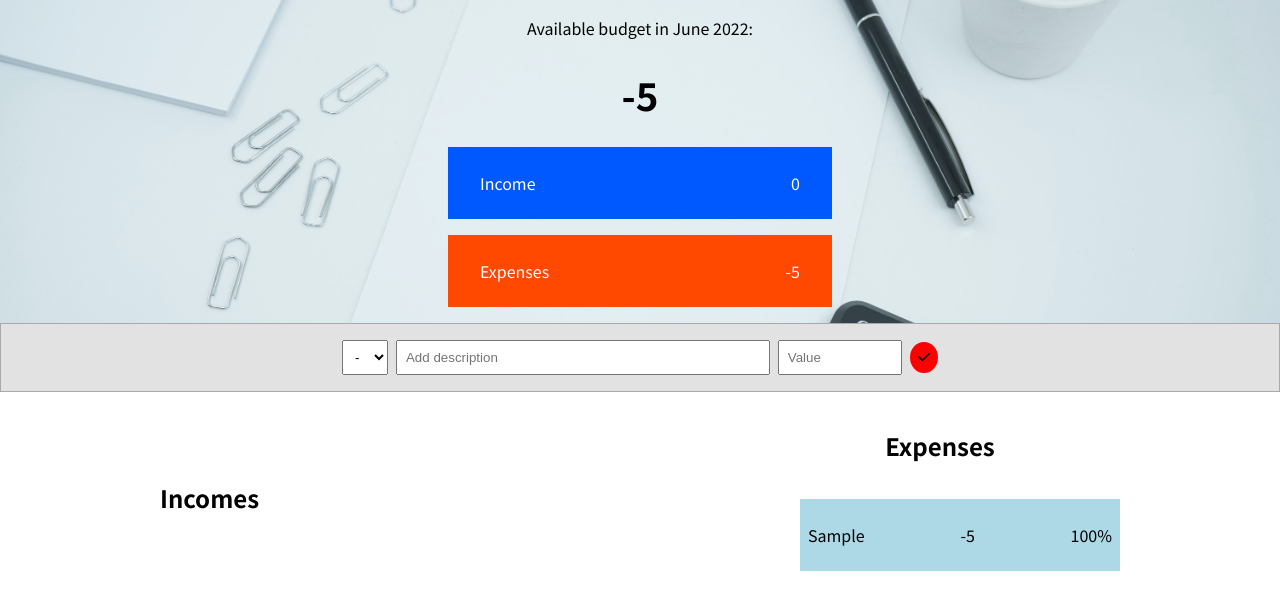
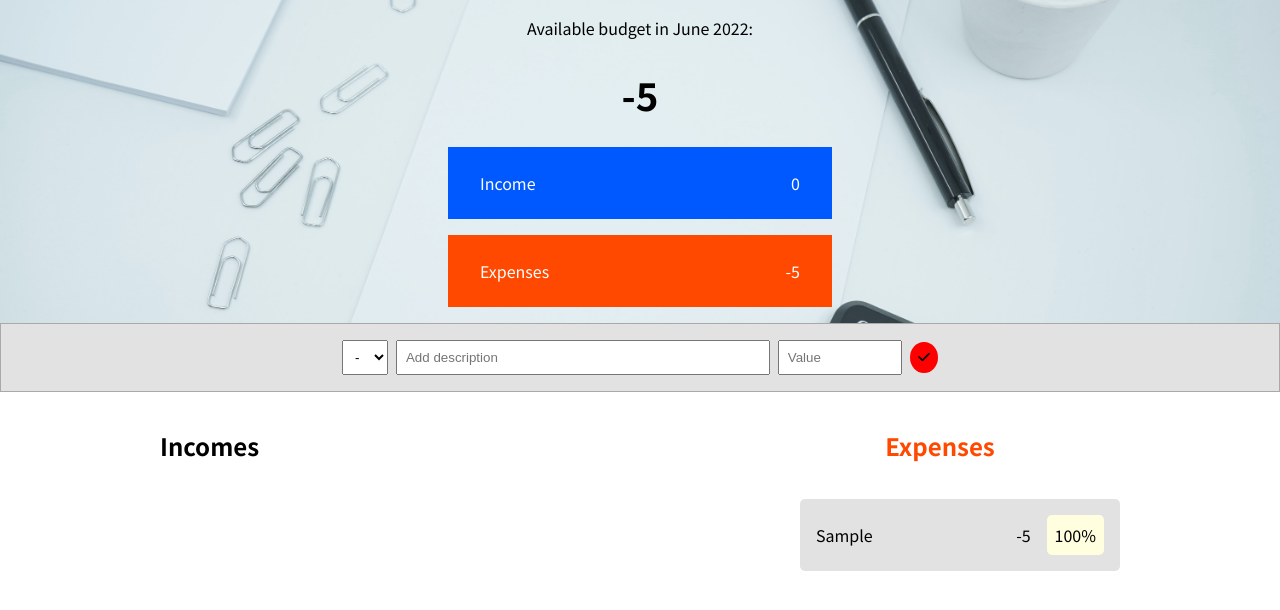
Before and after one commit to veljkovic92/income-and-expense, a React (Create React App) app: page / in a window 1280 px wide. Both pictures are taken after typing "Sample", "5" into the empty fields and a click on the button 924 px from the left and 357 px from the top of the page. Shown: the top 610 px of the page. Built offline with nearby package versions, Linux system fonts and the light colour scheme.

Commit message:
Styling changes to ExpenseItem

```diff
--- a/src/components/Expenses/ExpenseItem.css
+++ b/src/components/Expenses/ExpenseItem.css
@@ -3,8 +3,26 @@
   justify-content: space-between;
   align-items: center;
   width: 20rem;
-  padding: 0.5rem;
+  padding: 0.5rem 1rem;
   margin: 1rem 0;
 
-  background-color: lightblue;
+  background-color: rgb(226, 226, 226);
+  border-radius: 5px;
 }
+
+.item__right {
+  display: flex;
+  justify-content: space-between;
+  align-items: center;
+}
+
+.item__value {
+  display: inline-block;
+  margin-right: 1rem;
+}
+
+.item__percentage {
+  border-radius: 5px;
+  background-color: lightyellow;
+  padding: 0.5rem;
+}
--- a/src/components/Expenses/ExpenseItem.js
+++ b/src/components/Expenses/ExpenseItem.js
@@ -22,7 +22,10 @@ const ExpenseItem = (props) => {
         onMouseEnter={() => setIsShown(true)}
         onMouseLeave={() => setIsShown(false)}
       >
+        <div>
           <p className="item__description">{props.title}</p>
+        </div>
+        <div className="item__right">
           {isShown === false && (
             <p className="item__value">
               {props.sign}
@@ -34,7 +37,10 @@ const ExpenseItem = (props) => {
             <button className="item__hidden-btn" onClick={onClickHandler}>
               <i className="fa fa-solid fa-ban fa-2x"></i>
             </button>
-        ) : <div className="percentage">{calculatePercentage()}%</div>}
+          ) : (
+            <div className="item__percentage">{calculatePercentage()}%</div>
+          )}
+        </div>
       </li>
     );
   }
--- a/src/components/List/ExpensesList.css
+++ b/src/components/List/ExpensesList.css
@@ -5,6 +5,7 @@ ul {
   align-items: center;
 }
 
-h2 {
+.expense-list__header {
   text-align: center;
+  color: rgb(255, 72, 0);
 }
--- a/src/components/List/ExpensesList.js
+++ b/src/components/List/ExpensesList.js
@@ -11,7 +11,7 @@ const ExpensesList = (props) => {
   }
   return (
     <div>
-      <h2>Expenses</h2>
+      <h2 className="expense-list__header">Expenses</h2>
       <ul>
         {props.items.map((expense) => (
           <ExpenseItem
--- a/src/components/List/IncomeList.js
+++ b/src/components/List/IncomeList.js
@@ -10,7 +10,7 @@ const IncomeList = (props) => {
     props.chosenId(event);
   };
   if (props.items.length === 0) {
-    return <h2 className="expense-list__fallback">Found no incomes</h2>;
+    return <h2 className="expense-list__header">Found no incomes</h2>;
   }
   return (
     <div>
--- a/src/components/List/TotalList.css
+++ b/src/components/List/TotalList.css
@@ -1,7 +1,6 @@
 .total-list {
   display: flex;
   justify-content: space-between;
-  align-items: center;
   padding: 1rem 10rem;
   background-color: white;
 }
```
Also changed, not shown: src/components/List/IncomeList.css (line endings or trailing spaces). Lines whose indentation alone changed are shown as unchanged.
